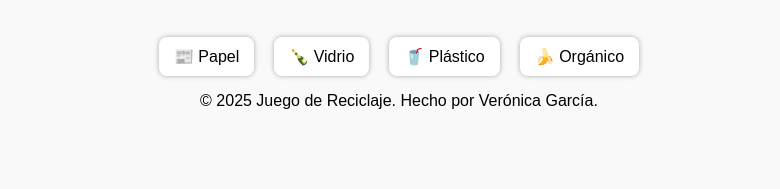
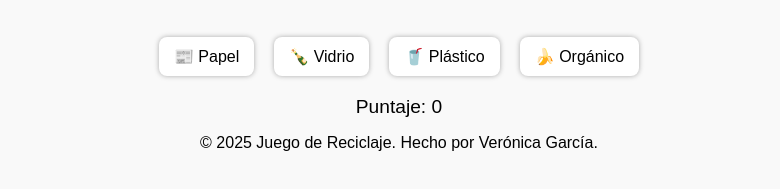
Before and after one commit to veronica-gi/recicla-ya, a plain HTML site: page index.html in a window 1280 px wide. Shown: the part 187-376 px from the top of the page, without its empty margins (241-1021 px from the left). Drawn offline with Linux system fonts and the light colour scheme.

Commit message:
feat: añadir sección de mensajes y puntaje

```diff
--- a/index.html
+++ b/index.html
@@ -42,6 +42,11 @@
         <div class="item" data-tipo="organico">🍌 Orgánico</div>
       </div>
     </section>
+
+     <section class="zona-mensaje">
+    <div id="mensaje-juego" style="margin: 20px 0; font-weight: bold;"></div>
+    <div id="puntaje-juego" style="font-size: 1.2em;">Puntaje: 0</div>
+  </section>
   </main>
 
   <footer>
```
